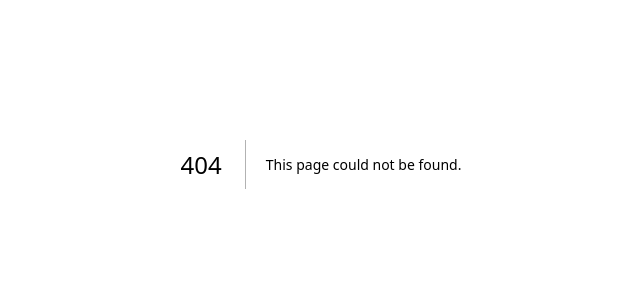
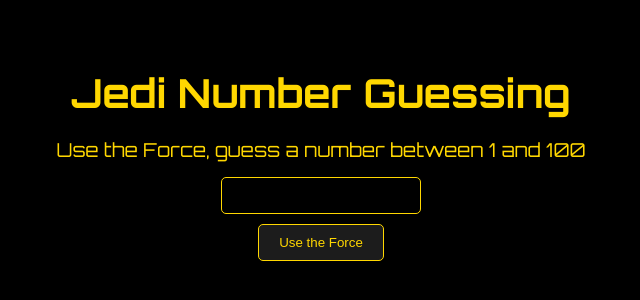
Before and after one commit to Artemnikov/digital-client, a Next.js app: page /game in a window 1280 px wide. Before the commit this address had no page. Shown: the part 236-536 px from the top of the page, without its empty margins (319-959 px from the left). Built offline with nearby package versions, Linux system fonts and the light colour scheme; sample sign-in values are in the browser's storage.

Commit message:
set game

```diff
--- a/pages/_app.js
+++ b/pages/_app.js
@@ -13,7 +13,6 @@
 
   useEffect(() => {
     if (!localStorage.getItem("access_token")) Router.push("/")
-    else Router.push("/home")
   }, [])
 
   return (
--- /dev/null
+++ b/pages/game.js
@@ -0,0 +1,37 @@
+import React, { useState } from 'react';
+import "../src/app/game.css"
+
+
+
+const NumberGuessingGame = () => {
+    const [guess, setGuess] = useState('');
+    const [message, setMessage] = useState('Use the Force, guess a number between 1 and 100');
+    const randomNumber = Math.floor(Math.random() * 100) + 1;
+
+    const handleGuess = () => {
+      const numGuess = parseInt(guess);
+      if (numGuess === randomNumber) {
+        setMessage('Incredible! The Force is strong with you.');
+      } else if (numGuess < randomNumber) {
+        setMessage('Too low. Trust your feelings.');
+      } else {
+        setMessage('Too high. Feel the Force flowing through you.');
+      }
+    };
+
+    return (
+      <div className="game-container">
+        <h2 className="game-title">Jedi Number Guessing</h2>
+        <p className="game-message">{message}</p>
+        <input
+          className="game-input"
+          type="number"
+          value={guess}
+          onChange={(e) => setGuess(e.target.value)}
+        />
+        <button className="game-button" onClick={handleGuess}>Use the Force</button>
+      </div>
+    );
+  };
+
+export default NumberGuessingGame;
--- a/pages/home.js
+++ b/pages/home.js
@@ -49,7 +49,7 @@
     <div className={style.main}>
       <div className={style.navigation}>
         {buttonList.map(item => (
-          <button className={style.button} key={item.name}>
+          <button onClick={item.action} className={style.button} key={item.name}>
             <Image src={"/btn_home_empty.png"} alt="button" width={500} height={500} />
             <p>{item.name}</p>
           </button>
--- /dev/null
+++ b/src/app/game.css
@@ -0,0 +1,57 @@
+@import url('https://fonts.googleapis.com/css2?family=Orbitron:wght@400;700&display=swap');
+
+.game-container {
+  display: flex;
+  flex-direction: column;
+  align-items: center;
+  justify-content: center;
+  height: 100vh;
+  font-family: 'Orbitron', sans-serif;
+  color: #FFD700;
+  background: black;
+  /* background-image: url('star_wars_space_background.jpg'); Replace with an appropriate Star Wars space background */
+  background-size: cover;
+  animation: spaceBackground 30s linear infinite;
+}
+
+@keyframes spaceBackground {
+  from { background-position: 0 0; }
+  to { background-position: 100% 0; }
+}
+
+.game-title {
+  font-size: 2.5rem;
+  margin-bottom: 20px;
+  text-shadow: 2px 2px 4px #000000;
+}
+
+.game-message {
+  margin-bottom: 15px;
+  font-size: 1.2rem;
+}
+
+.game-input {
+  padding: 10px;
+  margin-bottom: 10px;
+  width: 200px;
+  border-radius: 5px;
+  border: 1px solid #FFD700;
+  background: transparent;
+  color: #FFD700;
+  caret-color: #FFD700;
+}
+
+.game-button {
+  padding: 10px 20px;
+  background-color: #1C1C1C;
+  color: #FFD700;
+  border: 1px solid #FFD700;
+  border-radius: 5px;
+  cursor: pointer;
+  transition: background-color 0.3s;
+}
+
+.game-button:hover {
+  background-color: #FFD700;
+  color: #1C1C1C;
+}
```
